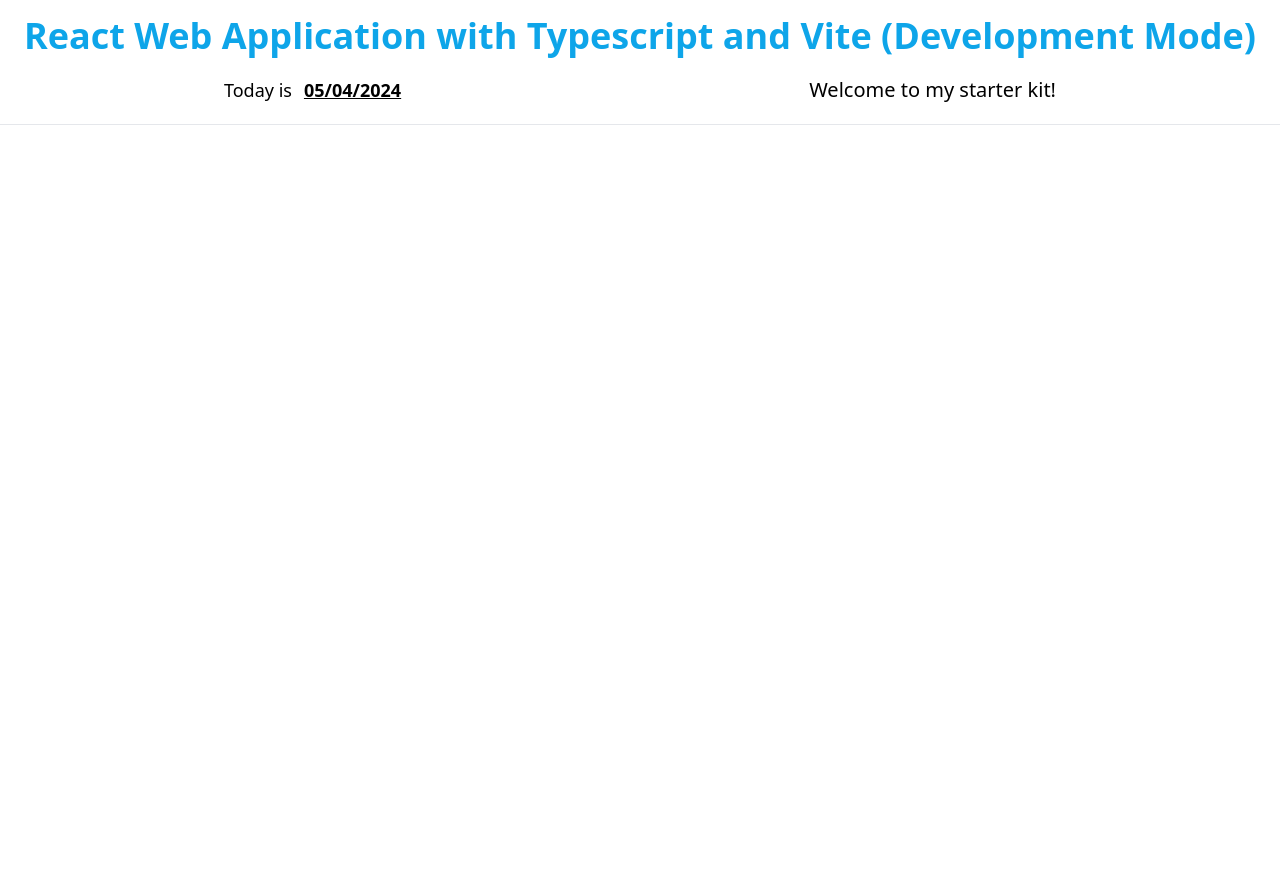
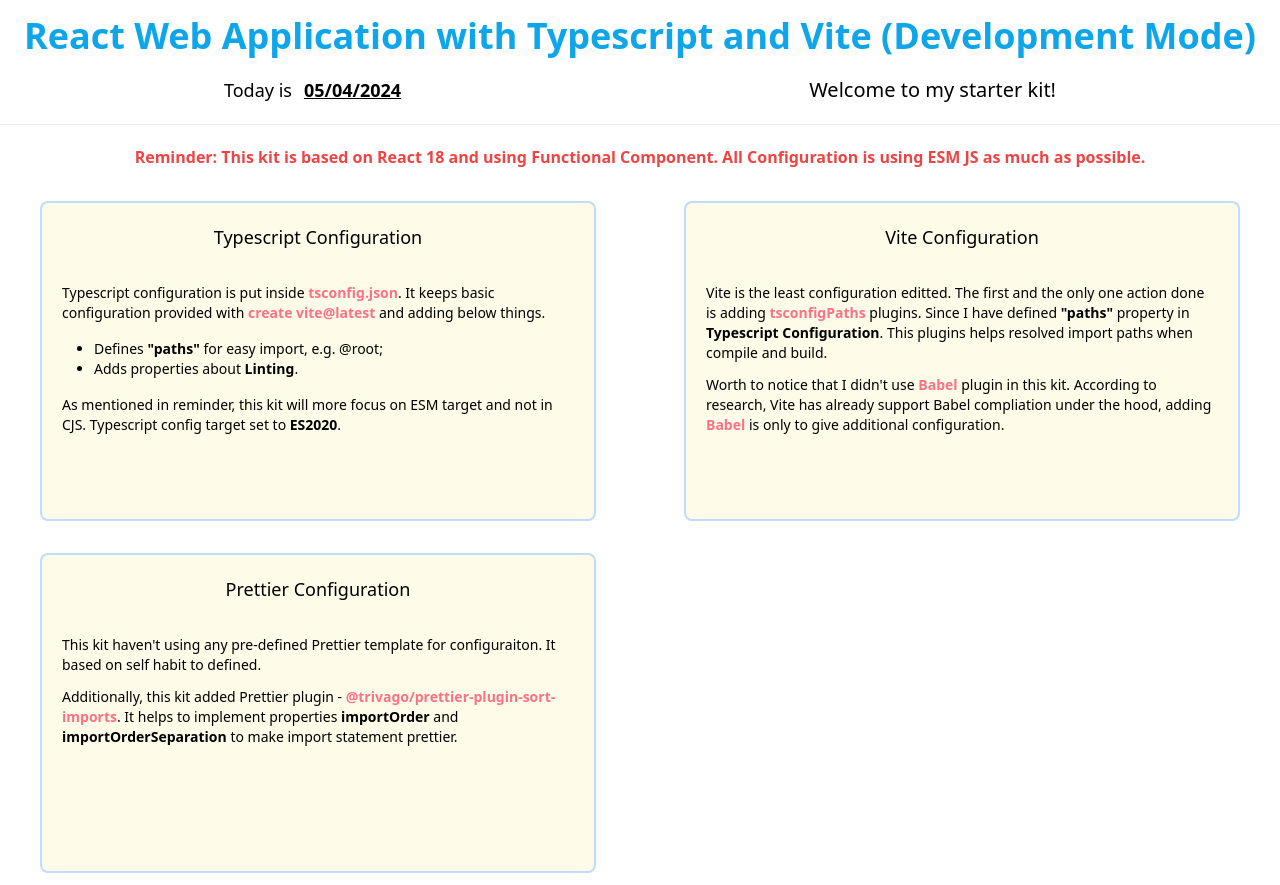
Before and after one commit to ansonwhs/my-starter-kit, a React app in the folder react-ts-vite/: page / in a window 1280 px wide. Before the commit the page ends 800 px from the top, so only its background shows below. Built offline with nearby package versions, Linux system fonts and the light colour scheme; the HTML template or start-up script is replaced by a standard one.

Commit message:
feat: add more html description

```diff
--- /dev/null
+++ b/react-ts-vite/src/components/SectionCard/SectionCard.tsx
@@ -0,0 +1,15 @@
+import { Card, CardTitle, CardBody } from '@ui/Card';
+import type { PropsWithChildren } from 'react';
+
+type SectionCardProps = PropsWithChildren<{
+    title: string;
+}>
+
+const SectionCard = (props: SectionCardProps): JSX.Element => (
+    <Card >
+        <CardTitle>{props.title}</CardTitle>
+        <CardBody>{props.children}</CardBody>
+    </ Card>
+);
+
+export default SectionCard;
--- /dev/null
+++ b/react-ts-vite/src/components/SectionCard/index.ts
@@ -0,0 +1,3 @@
+import SectionCard from './SectionCard';
+
+export default SectionCard;
--- /dev/null
+++ b/react-ts-vite/src/components/ui/Card/Card.tsx
@@ -0,0 +1,9 @@
+import type { ReactNode } from "react";
+
+const Card = (props: { children: ReactNode }): JSX.Element => (
+    <div className="h-80 bg-yellow-50 my-3 mx-10 border-solid border-blue-200 border-2 rounded-lg hover:border-4 hover:border-blue-400">
+        {props.children}
+    </div>
+)
+
+export default Card;
--- /dev/null
+++ b/react-ts-vite/src/components/ui/Card/CardBody.tsx
@@ -0,0 +1,10 @@
+
+import type { ReactNode } from "react";
+
+const CardBody = (props: { children: ReactNode }): JSX.Element => (
+    <div className="p-3 m-2 text-sm h-56 overflow-auto">
+        {props.children}
+    </div>
+)
+
+export default CardBody;
--- /dev/null
+++ b/react-ts-vite/src/components/ui/Card/CardTitle.tsx
@@ -0,0 +1,9 @@
+import type { ReactNode } from "react";
+
+const CardTitle = (props: { children: ReactNode }): JSX.Element => (
+    <p className="p-3 m-2 text-lg text-center font-medium">
+        {props.children}
+    </p>
+)
+
+export default CardTitle;
--- /dev/null
+++ b/react-ts-vite/src/components/ui/Card/index.ts
@@ -0,0 +1,5 @@
+import Card from './Card';
+import CardTitle from './CardTitle';
+import CardBody from './CardBody';
+
+export { Card, CardTitle, CardBody };
--- a/react-ts-vite/src/output.css
+++ b/react-ts-vite/src/output.css
@@ -562,9 +562,22 @@
   margin: 1.25rem;
 }
 
+.m-3 {
+  margin: 0.75rem;
+}
+
+.m-2 {
+  margin: 0.5rem;
+}
+
 .mx-auto {
   margin-left: auto;
   margin-right: auto;
+}
+
+.mx-0 {
+  margin-left: 0px;
+  margin-right: 0px;
 }
 
 .my-0 {
@@ -572,40 +585,141 @@
   margin-bottom: 0px;
 }
 
+.my-2 {
+  margin-top: 0.5rem;
+  margin-bottom: 0.5rem;
+}
+
+.my-3 {
+  margin-top: 0.75rem;
+  margin-bottom: 0.75rem;
+}
+
+.my-4 {
+  margin-top: 1rem;
+  margin-bottom: 1rem;
+}
+
+.mx-10 {
+  margin-left: 2.5rem;
+  margin-right: 2.5rem;
+}
+
+.mt-2 {
+  margin-top: 0.5rem;
+}
+
+.line-clamp-2 {
+  overflow: hidden;
+  display: -webkit-box;
+  -webkit-box-orient: vertical;
+  -webkit-line-clamp: 2;
+}
+
 .flex {
   display: flex;
 }
 
-.inline-flex {
-  display: inline-flex;
+.grid {
+  display: grid;
 }
 
-.basis-1\/4 {
-  flex-basis: 25%;
+.size-11 {
+  width: 2.75rem;
+  height: 2.75rem;
 }
 
-.basis-3\/4 {
-  flex-basis: 75%;
+.size-56 {
+  width: 14rem;
+  height: 14rem;
 }
 
-.origin-center {
-  transform-origin: center;
+.size-fit {
+  width: -moz-fit-content;
+  width: fit-content;
+  height: -moz-fit-content;
+  height: fit-content;
 }
 
-.flex-row {
-  flex-direction: row;
+.size-full {
+  width: 100%;
+  height: 100%;
 }
 
-.place-content-center {
-  place-content: center;
+.size-11\/12 {
+  width: 91.666667%;
+  height: 91.666667%;
 }
 
-.place-items-center {
-  place-items: center;
+.h-80 {
+  height: 20rem;
 }
 
-.content-center {
-  align-content: center;
+.h-full {
+  height: 100%;
+}
+
+.h-min {
+  height: -moz-min-content;
+  height: min-content;
+}
+
+.h-max {
+  height: -moz-max-content;
+  height: max-content;
+}
+
+.h-fit {
+  height: -moz-fit-content;
+  height: fit-content;
+}
+
+.h-5\/6 {
+  height: 83.333333%;
+}
+
+.h-10 {
+  height: 2.5rem;
+}
+
+.h-screen {
+  height: 100vh;
+}
+
+.h-4\/6 {
+  height: 66.666667%;
+}
+
+.h-4\/5 {
+  height: 80%;
+}
+
+.h-60 {
+  height: 15rem;
+}
+
+.h-56 {
+  height: 14rem;
+}
+
+.w-96 {
+  width: 24rem;
+}
+
+.w-1\/2 {
+  width: 50%;
+}
+
+.w-2\/5 {
+  width: 40%;
+}
+
+.list-disc {
+  list-style-type: disc;
+}
+
+.grid-cols-1 {
+  grid-template-columns: repeat(1, minmax(0, 1fr));
 }
 
 .items-center {
@@ -620,12 +734,115 @@
   justify-content: space-around;
 }
 
+.justify-items-center {
+  justify-items: center;
+}
+
+.gap-3 {
+  gap: 0.75rem;
+}
+
 .gap-2 {
   gap: 0.5rem;
 }
 
-.gap-3 {
-  gap: 0.75rem;
+.overflow-auto {
+  overflow: auto;
+}
+
+.overflow-hidden {
+  overflow: hidden;
+}
+
+.text-wrap {
+  text-wrap: wrap;
+}
+
+.rounded {
+  border-radius: 0.25rem;
+}
+
+.rounded-lg {
+  border-radius: 0.5rem;
+}
+
+.border-2 {
+  border-width: 2px;
+}
+
+.border-r-2 {
+  border-right-width: 2px;
+}
+
+.border-solid {
+  border-style: solid;
+}
+
+.border-red-400 {
+  --tw-border-opacity: 1;
+  border-color: rgb(248 113 113 / var(--tw-border-opacity));
+}
+
+.border-red-500 {
+  --tw-border-opacity: 1;
+  border-color: rgb(239 68 68 / var(--tw-border-opacity));
+}
+
+.border-blue-200 {
+  --tw-border-opacity: 1;
+  border-color: rgb(191 219 254 / var(--tw-border-opacity));
+}
+
+.bg-amber-100 {
+  --tw-bg-opacity: 1;
+  background-color: rgb(254 243 199 / var(--tw-bg-opacity));
+}
+
+.bg-emerald-100 {
+  --tw-bg-opacity: 1;
+  background-color: rgb(209 250 229 / var(--tw-bg-opacity));
+}
+
+.bg-emerald-50 {
+  --tw-bg-opacity: 1;
+  background-color: rgb(236 253 245 / var(--tw-bg-opacity));
+}
+
+.bg-yellow-50 {
+  --tw-bg-opacity: 1;
+  background-color: rgb(254 252 232 / var(--tw-bg-opacity));
+}
+
+.p-5 {
+  padding: 1.25rem;
+}
+
+.p-3 {
+  padding: 0.75rem;
+}
+
+.p-2 {
+  padding: 0.5rem;
+}
+
+.pl-5 {
+  padding-left: 1.25rem;
+}
+
+.pl-8 {
+  padding-left: 2rem;
+}
+
+.pb-2 {
+  padding-bottom: 0.5rem;
+}
+
+.pb-3 {
+  padding-bottom: 0.75rem;
+}
+
+.pb-1 {
+  padding-bottom: 0.25rem;
 }
 
 .text-center {
@@ -647,6 +864,11 @@
   line-height: 1.75rem;
 }
 
+.text-sm {
+  font-size: 0.875rem;
+  line-height: 1.25rem;
+}
+
 .font-bold {
   font-weight: 700;
 }
@@ -655,8 +877,8 @@
   font-weight: 500;
 }
 
-.italic {
-  font-style: italic;
+.font-semibold {
+  font-weight: 600;
 }
 
 .text-sky-500 {
@@ -664,6 +886,37 @@
   color: rgb(14 165 233 / var(--tw-text-opacity));
 }
 
+.text-red-500 {
+  --tw-text-opacity: 1;
+  color: rgb(239 68 68 / var(--tw-text-opacity));
+}
+
+.text-rose-400 {
+  --tw-text-opacity: 1;
+  color: rgb(251 113 133 / var(--tw-text-opacity));
+}
+
 .underline {
   text-decoration-line: underline;
 }
+
+.hover\:border-4:hover {
+  border-width: 4px;
+}
+
+.hover\:border-blue-400:hover {
+  --tw-border-opacity: 1;
+  border-color: rgb(96 165 250 / var(--tw-border-opacity));
+}
+
+@media (min-width: 768px) {
+  .md\:grid-cols-2 {
+    grid-template-columns: repeat(2, minmax(0, 1fr));
+  }
+}
+
+@media (min-width: 1024px) {
+  .lg\:grid-cols-3 {
+    grid-template-columns: repeat(3, minmax(0, 1fr));
+  }
+}
--- a/react-ts-vite/src/screens/Home.tsx
+++ /dev/null
@@ -1,5 +0,0 @@
-import Header from '@root/components/Header';
-
-const Home = (): JSX.Element => <Header />;
-
-export default Home;
--- /dev/null
+++ b/react-ts-vite/src/screens/Home/DescriptionSection.tsx
@@ -0,0 +1,60 @@
+import SectionCard from '@components/SectionCard';
+
+const Important = (props: { children: string }): JSX.Element => (
+    <span className='font-bold text-rose-400'>{props.children}</span>
+)
+
+const TsConfigSection = (): JSX.Element => (
+    <SectionCard title='Typescript Configuration'>
+        <div>
+            <p>
+                Typescript configuration is put inside <Important>tsconfig.json</Important>.
+                It keeps basic configuration provided with <Important>create vite@latest</Important> and adding below things.
+            </p>
+            <ul className='list-disc pl-8 my-4'>
+                <li>Defines <b>"paths"</b> for easy import, e.g. @root;</li>
+                <li>Adds properties about <b>Linting</b>.</li>
+            </ul>
+            <p>As mentioned in reminder, this kit will more focus on ESM target and not in CJS. Typescript config target set to <b>ES2020</b>.</p>
+        </div>
+    </SectionCard>
+)
+
+const ViteConfigSection = (): JSX.Element => (
+    <SectionCard title='Vite Configuration'>
+        <div>
+            <p className='pb-3'>
+                Vite is the least configuration editted. The first and the only one action done is adding <Important>tsconfigPaths</Important> plugins.
+                Since I have defined <b>"paths"</b> property in <b>Typescript Configuration</b>. This plugins helps resolved import paths when compile and build.
+            </p>
+            <p>
+                Worth to notice that I didn't use <Important>Babel</Important> plugin in this kit.
+                According to research, Vite has already support Babel compliation under the hood, adding <Important>Babel</Important> is only to give additional configuration.
+            </p>
+        </div>
+    </SectionCard>
+);
+
+const PrettierConfiguration = (): JSX.Element => (
+    <SectionCard title='Prettier Configuration'>
+        <div>
+            <p className='pb-3'>This kit haven't using any pre-defined Prettier template for configuraiton. It based on self habit to defined.</p>
+            <p>
+                Additionally, this kit added Prettier plugin - <Important>@trivago/prettier-plugin-sort-imports</Important>.
+                It helps to implement properties <b>importOrder</b> and <b>importOrderSeparation</b> to make import statement prettier.
+            </p>
+        </div>
+    </SectionCard>
+)
+
+const DescriptionSection = (): JSX.Element => (
+    <div className='grid grid-cols-1 md:grid-cols-2 justify-items-center gap-2'>
+        <TsConfigSection />
+
+        <ViteConfigSection />
+
+        <PrettierConfiguration />
+    </div>
+);
+
+export default DescriptionSection;
--- /dev/null
+++ b/react-ts-vite/src/screens/Home/Home.tsx
@@ -0,0 +1,12 @@
+import Header from '@components/Header';
+import DescriptionSection from './DescriptionSection';
+
+const Home = (): JSX.Element => (
+    <>
+        <Header />
+        <p className='text-center p-5 font-semibold text-red-500'>Reminder: This kit is based on React 18 and using Functional Component. All Configuration is using ESM JS as much as possible.</p>
+        <DescriptionSection />
+    </>
+);
+
+export default Home;
--- /dev/null
+++ b/react-ts-vite/src/screens/Home/index.ts
@@ -0,0 +1,3 @@
+import Home from './Home';
+
+export default Home;
```
